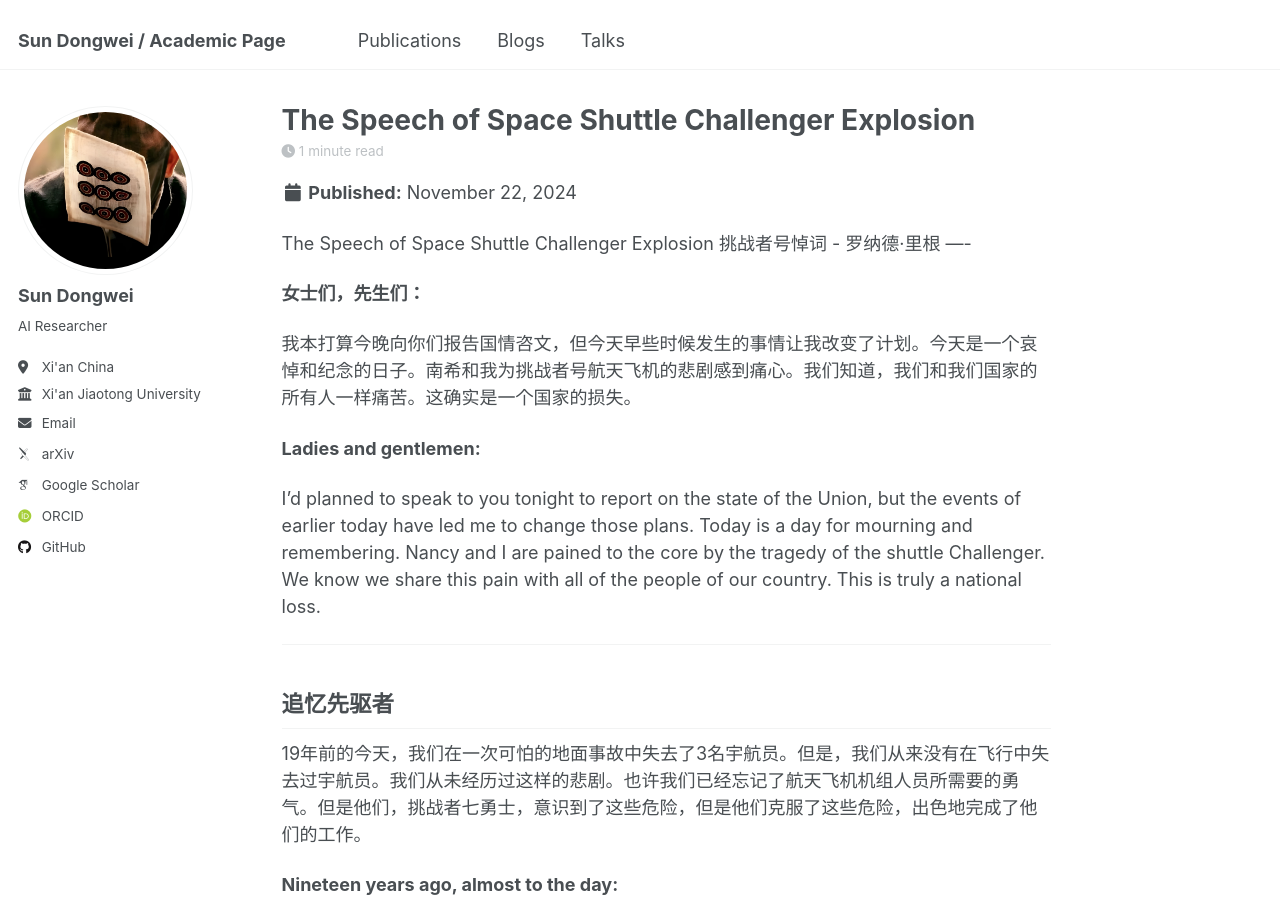
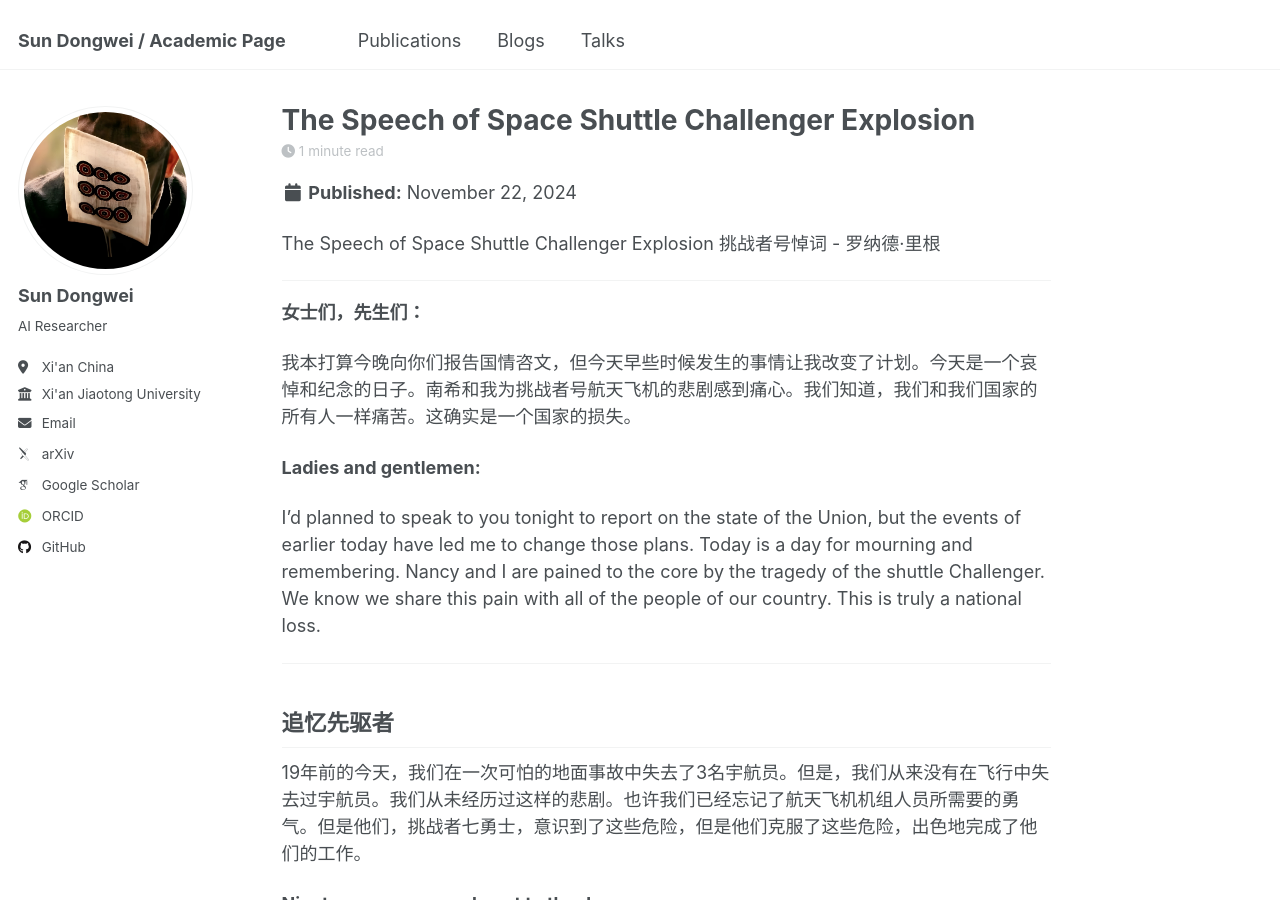
Before and after one commit to sundongwei/sundongwei.github.io, a Jekyll site: the page built from _posts/2015-08-14-blog-post-4.md, in a window 1280 px wide and 900 px high. Built offline with Jekyll 4.4.1, drawn with Linux system fonts in a browser that asks for light colours; some web fonts are replaced; some of the changed lines change nothing that is shown.

Commit message:
20250303v4

```diff
--- a/_config.yml
+++ b/_config.yml
@@ -45,7 +45,7 @@ author:
   bitbucket        : # Username - Update with your username on the site
   codepen          : # Username
   dribbble         : # Username
-  github           : "https://github.com/sundongwei"
+  github           : "sundongwei"
   kaggle           : # Username
   stackoverflow    : # User number or user number and name (i.e., use "1" or "1/jeff-atwood")
 
--- a/_posts/2015-08-14-blog-post-4.md
+++ b/_posts/2015-08-14-blog-post-4.md
@@ -9,6 +9,7 @@ tags:
 
 The Speech of Space Shuttle Challenger Explosion
 挑战者号悼词 - 罗纳德·里根
+
 ----
 
 **女士们，先生们：**
```
